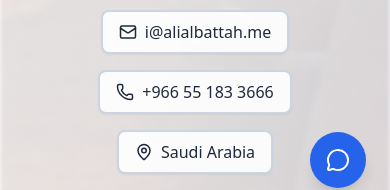
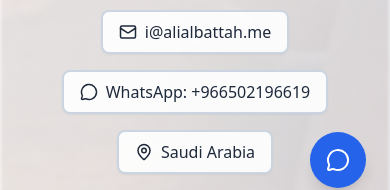
Before and after one commit to aalbattah/Ali_Profile, a React (Vite) app: page / in a window 390 px wide. Both pictures are taken after a click on the button "Show Contact Details". Shown: the part 632-822 px from the top of the page. Built offline with nearby package versions, Linux system fonts and the light colour scheme.

Commit message:
Update phone number to WhatsApp: +966502196619

```diff
--- a/components/Hero.tsx
+++ b/components/Hero.tsx
@@ -1,5 +1,5 @@
 import React, { useState, useEffect } from 'react';
-import { Mail, Phone, MapPin, Download, Eye, EyeOff } from 'lucide-react';
+import { Mail, MessageCircle, MapPin, Download, Eye, EyeOff } from 'lucide-react';
 import { RESUME_DATA } from '../constants';
 import { decodeEmail } from '../utils/emailObfuscation';
 
@@ -79,10 +79,15 @@ const Hero: React.FC = () => {
                     <Mail size={18} />
                     <span>{email}</span>
                   </a>
-                  <div className="flex items-center gap-2 px-4 py-2 bg-white/90 text-slate-800 rounded-lg border-2 border-slate-300 shadow-sm font-medium">
-                    <Phone size={18} />
-                    <span>{phone}</span>
-                  </div>
+                  <a
+                    href={`https://wa.me/${phone.replace(/[^0-9]/g, '')}`}
+                    target="_blank"
+                    rel="noopener noreferrer"
+                    className="flex items-center gap-2 px-4 py-2 bg-white/90 hover:bg-white text-slate-800 rounded-lg transition-colors border-2 border-slate-300 shadow-sm font-medium"
+                  >
+                    <MessageCircle size={18} />
+                    <span>WhatsApp: {phone}</span>
+                  </a>
                   <div className="flex items-center gap-2 px-4 py-2 bg-white/90 text-slate-800 rounded-lg border-2 border-slate-300 shadow-sm font-medium">
                     <MapPin size={18} />
                     <span>{location}</span>
--- a/constants.ts
+++ b/constants.ts
@@ -6,7 +6,7 @@ export const RESUME_DATA: ResumeData = {
     name: "Ali Albattah",
     title: "Director of Technology Operations",
     email: "==QZt5CahRHdhJGbhlGbhBUa", // Encoded email (reversed base64)
-    phone: "+966 55 183 3666",
+    phone: "+966502196619",
     location: "Saudi Arabia",
     objective: "Experienced technology leader specializing in IT operations, fintech solutions, and digital transformation. Passionate about building high-performing teams and delivering innovative technology solutions that drive business success."
   },
```
